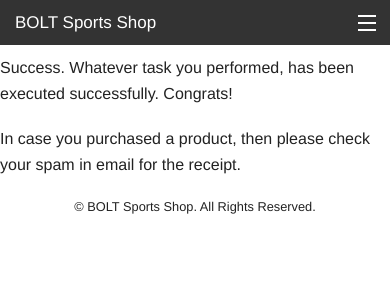
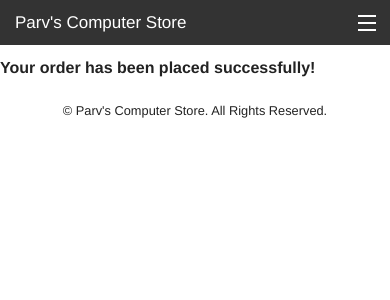
Before and after one commit to vishwakalyanaraman/ParvShop, a PHP site: page /success.php in a window 390 px wide. Shown: the top 300 px of the page. Run offline with PHP 8.4, Linux system fonts and the light colour scheme.

```diff
--- a/admin-update.php
+++ b/admin-update.php
@@ -1,6 +1,5 @@
 <?php
 
-//if (session_status() !== PHP_SESSION_ACTIVE) {session_start();}
 if(session_id() == '' || !isset($_SESSION)){session_start();}
 
 if($_SESSION["type"]!="admin") {
--- a/products.php
+++ b/products.php
@@ -102,7 +102,7 @@ include 'config.php';
 
 
         <footer style="margin-top:10px;">
-           <p style="text-align:center; font-size:0.8em;clear:both;">&copy; Parv's Computer Store. All Rights Reserved.</p>
+           <p style="text-align: center; font-size:0.8em; position: fixed;bottom: 20px; width:80%;margin: 0 0 0 -40%; left:50%;">&copy; Parv's Computer Store. All Rights Reserved.</p>
         </footer>
 
       </div>
--- a/register.php
+++ b/register.php
@@ -70,7 +70,7 @@ if (isset($_SESSION["username"])) {header ("location:index.php");}
               <label for="right-label" class="right inline">Last Name</label>
             </div>
             <div class="small-8 columns">
-              <input type="text" pattern="[A-Za-z]*" id="right-label" placeholder="Kapoor" name="lname">
+              <input type="text" id="right-label" placeholder="Kapoor" name="lname" pattern="[A-Za-z]*">
             </div>
           </div>
           <div class="row">
@@ -86,7 +86,7 @@ if (isset($_SESSION["username"])) {header ("location:index.php");}
               <label for="right-label" class="right inline">City</label>
             </div>
             <div class="small-8 columns">
-              <input type="text" id="right-label" placeholder="Mumbai" name="city">
+              <input type="text" id="right-label" placeholder="Mumbai" name="city" pattern="[A-Za-z]*">
             </div>
           </div>
           <div class="row">
--- a/success.php
+++ b/success.php
@@ -1,6 +1,5 @@
 <?php
 
-//if (session_status() !== PHP_SESSION_ACTIVE) {session_start();}
 if(session_id() == '' || !isset($_SESSION)){session_start();}
 
 ?>
@@ -10,7 +9,7 @@ if(session_id() == '' || !isset($_SESSION)){session_start();}
   <head>
     <meta charset="utf-8" />
     <meta name="viewport" content="width=device-width, initial-scale=1.0" />
-    <title>BOLT Sports Shop</title>
+    <title>Parv's Computer Store</title>
     <link rel="stylesheet" href="css/foundation.css" />
     <script src="js/vendor/modernizr.js"></script>
   </head>
@@ -19,7 +18,7 @@ if(session_id() == '' || !isset($_SESSION)){session_start();}
     <nav class="top-bar" data-topbar role="navigation">
       <ul class="title-area">
         <li class="name">
-          <h1><a href="index.php">BOLT Sports Shop</a></h1>
+          <h1><a href="index.php">Parv's Computer Store</a></h1>
         </li>
         <li class="toggle-topbar menu-icon"><a href="#"><span></span></a></li>
       </ul>
@@ -30,7 +29,6 @@ if(session_id() == '' || !isset($_SESSION)){session_start();}
           <li><a href="about.php">About</a></li>
           <li><a href="products.php">Products</a></li>
           <li><a href="cart.php">View Cart</a></li>
-          <li><a href="orders.php">My Orders</a></li>
           <li><a href="contact.php">Contact</a></li>
           <?php
 
@@ -52,12 +50,10 @@ if(session_id() == '' || !isset($_SESSION)){session_start();}
 
     <div class="row" style="margin-top:10px;">
       <div class="small-12">
-        <p>Success. Whatever task you performed, has been executed successfully. Congrats!</p>
-        <p>In case you purchased a product, then please check your spam in email for the receipt.</p>
-
+        <p><strong>Your order has been placed successfully!</strong></p>
 
         <footer style="margin-top:10px;">
-           <p style="text-align:center; font-size:0.8em;">&copy; BOLT Sports Shop. All Rights Reserved.</p>
+           <p style="text-align:center; font-size:0.8em;">&copy; Parv's Computer Store. All Rights Reserved.</p>
         </footer>
 
       </div>
--- a/verify.php
+++ b/verify.php
@@ -36,7 +36,7 @@ if($result){
 }
 
 function redirect() {
-  echo '<h1>Invalid Login</h1>';
+  echo '<h1>Invalid Login! Redirecting...</h1>';
   header("Refresh: 3; url=index.php");
 }
 
```
Also changed, not shown: admin.php (+6 -7 lines), index.php (+5 -5 lines), README.md.
